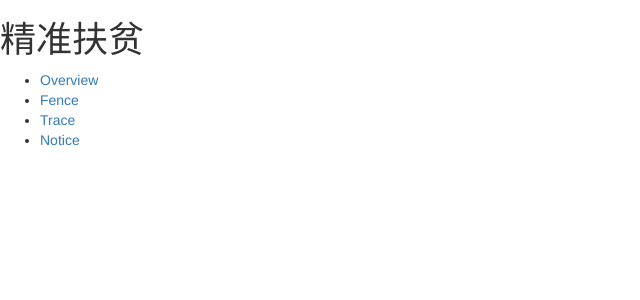
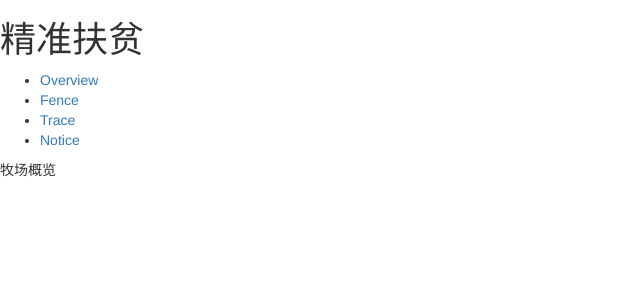
Before and after one commit to sncer/React-Echarts-Bmap, a React app: page /app in a window 1280 px wide. Shown: the top 300 px of the page, without its empty margins (0-640 px from the left). Built offline with nearby package versions, Linux system fonts and the light colour scheme.

Commit message:
修改项目目录，新增pages文件夹存放一级页面

```diff
--- a/src/App.js
+++ /dev/null
@@ -1,26 +0,0 @@
-import React, { Component } from 'react';
-import { BrowserRouter as Router, Route, Switch } from 'react-router-dom';
-import Nav from './components/nav/Nav';
-import Overview from './components/overview/Overview';
-import Fence from './components/fence/Fence';
-import Trace from './components/trace/Trace';
-import Notice from './components/notice/Notice';
-
-class App extends Component {
-	render() {
-		return (
-			<div className="warpper">
-				<h1>精准扶贫</h1>
-				<Nav />
-				<Switch>
-			      <Route path='/app/overview' component={Overview}/>
-			      <Route path='/app/fence' component={Fence}/>
-			      <Route path='/app/trace' component={Trace}/>
-			      <Route path='/app/notice' component={Notice}/>
-			    </Switch>
-			</div>
-		);
-	}
-}
-
-export default App;
--- a/src/Root.js
+++ b/src/Root.js
@@ -1,8 +1,8 @@
 import React, { Component } from 'react';
 import { BrowserRouter as Router, Route, Link, Switch } from 'react-router-dom';
-import Home from './components/home/Home';
-import Login from './components/login/Login';
-import App from './App';
+import Home from './pages/home/Home';
+import Login from './pages/login/Login';
+import App from './pages/app/App';
 
 class Root extends Component {
   render() {
--- /dev/null
+++ b/src/pages/app/App.js
@@ -0,0 +1,27 @@
+import React, { Component } from 'react';
+import { BrowserRouter as Router, Route, Switch } from 'react-router-dom';
+import Nav from '../../components/nav/Nav';
+import Overview from '../../components/overview/Overview';
+import Fence from '../../components/fence/Fence';
+import Trace from '../../components/trace/Trace';
+import Notice from '../../components/notice/Notice';
+
+class App extends Component {
+	render() {
+		return (
+			<div className="warpper">
+				<h1>精准扶贫</h1>
+				<Nav />
+				<Switch>
+					<Route exact path='/app/' component={Overview}/>
+			    	<Route path='/app/overview' component={Overview}/>
+			    	<Route path='/app/fence' component={Fence}/>
+			    	<Route path='/app/trace' component={Trace}/>
+			    	<Route path='/app/notice' component={Notice}/>
+			    </Switch>
+			</div>
+		);
+	}
+}
+
+export default App;
```
Also changed, not shown: src/pages/home/Home.js (renamed from src/components/home/Home.js), src/pages/login/Login.js (renamed from src/components/login/Login.js).
